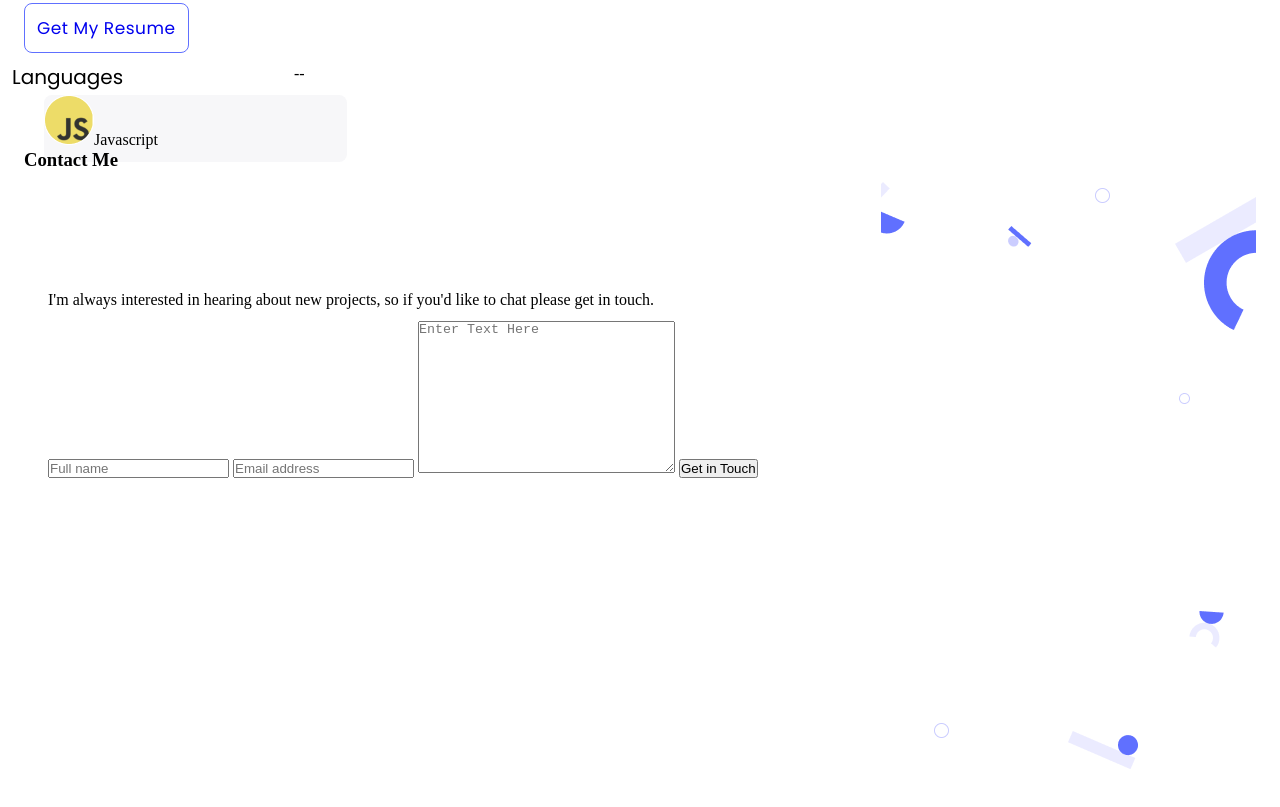
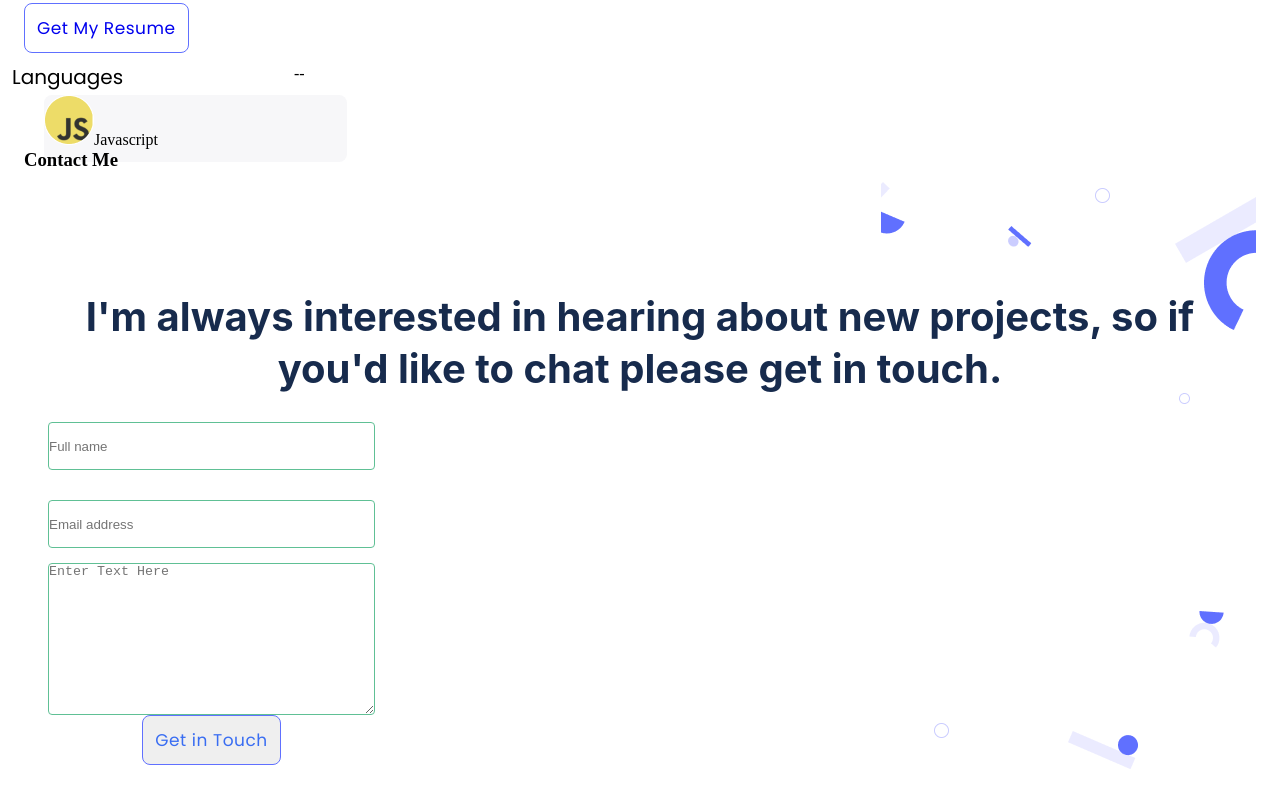
Before and after one commit to assadounto/Portfolio_Mobile_Version, a website: page index.html in a window 1280 px wide. Shown: the part 3723-4530 px from the top of the page. Drawn offline with Linux system fonts and the light colour scheme.

Commit message:
Styling Form/Update Contact-Section

```diff
--- a/index.html
+++ b/index.html
@@ -202,7 +202,7 @@
                     rows="10"
                     placeholder="Enter Text Here"
                   ></textarea>
-                  <button class="sectionBtn" type="submit"id="submit">Get in Touch</button>
+                  <button class="button1" type="submit"id="submit">Get in Touch</button>
                 </form>
               </div>
             </div>
--- a/style.css
+++ b/style.css
@@ -291,3 +291,32 @@ ul {
   list-style: none;
 
 }
+.introText {
+  font-family: 'Inter';
+  font-style: normal;
+  font-weight: 700;
+  font-size: 40px;
+  line-height: 52px;
+  color: #172B4D;
+  text-align: center;
+}
+form {
+  display: flex;
+  flex-direction: column;
+  align-items: center;
+  padding: 0px;
+}
+input {
+  margin: 15px 0px;
+  height: 48px;
+  width: 327px;
+  border: 1px solid #60C095;
+  box-sizing: border-box;
+  border-radius: 4px;
+}
+textarea {
+border: 1px solid #60C095;
+box-sizing: border-box;
+border-radius: 4px;
+width: 327px;
+}
```
